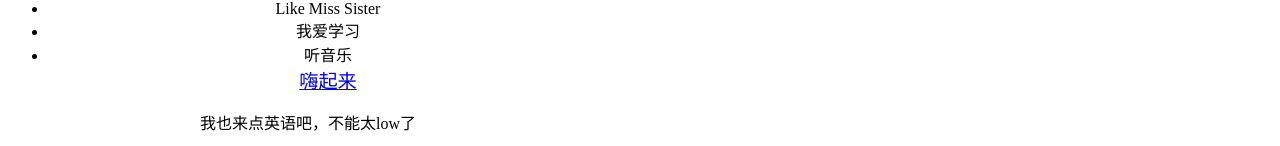
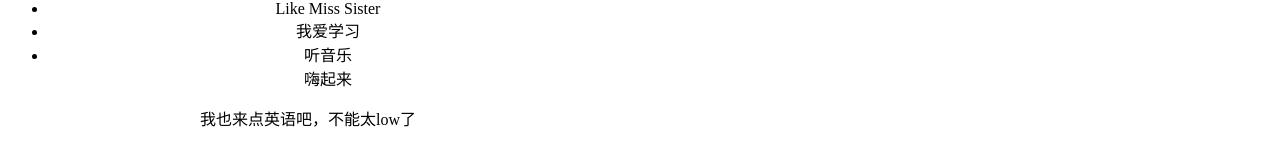
Before and after one commit to liqingsong520/ggggg, a plain HTML site: page index.html in a window 1280 px wide. Shown: the part 974-1120 px from the top of the page. Drawn offline with Linux system fonts and the light colour scheme.

Commit message:
Update index.html

```diff
--- a/index.html
+++ b/index.html
@@ -20,7 +20,7 @@
   h1{
    text-decoration;
    }
-   a{
+   a:{
     text-decoration:underline;
     colo:#03c;/*鼠标悬停*/
      font-size:120%;
@@ -34,7 +34,7 @@
    <li>Like Miss Sister</li>
    <li>我爱学习</li>
    <li>听音乐</li>
-   <a href="http://music.163.com/#/m/song?id=1345848098 ">嗨起来</a>
+   <a:<a href="http://music.163.com/#/m/song?id=1345848098 ">嗨起来</a></a:>
  </ul>
   <p>我也来点英语吧，不能太low了</p >
   <h3>I am from China, I am a very handsome little brother, now I am going to school, I am a high school student 17 years old.</h3>
```
